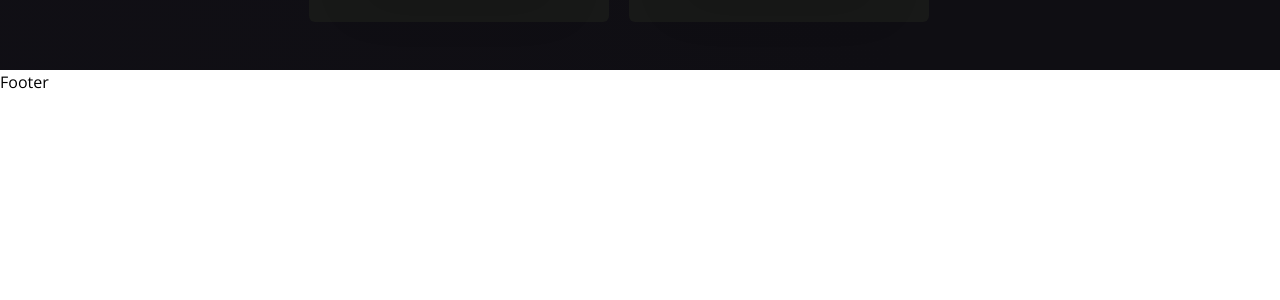
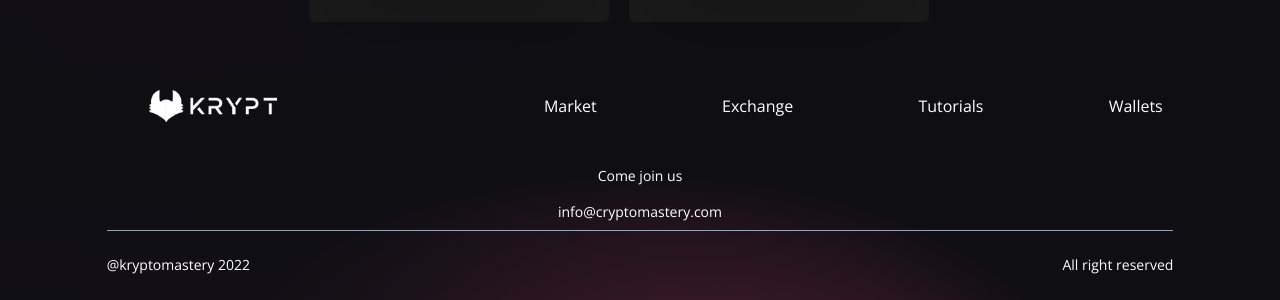
Before and after one commit to Kontenty/krypto-metamask-app, a React (Vite) app in the folder client/: page / in a window 1280 px wide. Shown: the part 2432-2732 px from the top of the page. Before the commit the page ends 2526 px from the top, so only its background shows below. Built offline with nearby package versions, Linux system fonts and the light colour scheme.

Commit message:
add footer

```diff
--- a/client/src/components/Footer.jsx
+++ b/client/src/components/Footer.jsx
@@ -1,11 +1,31 @@
-import React from "react";
+import React from 'react';
+import logo from '../images/logo.png';
 
-const Footer = () => {
-  return (
-    <div>
-      <h1>Footer</h1>
+const Footer = () => (
+  <div className="flex gap-2 w-full md:justify-center justify-between items-center flex-col gradient-bg-footer py-5">
+    <div className="w-full flex flex-col md:flex-row justify-between items-center mb-5">
+      <div className="flex-centered flex-[0.5]">
+        <img src={logo} alt="logo" className="w-32" />
+      </div>
+      <div className="flex flex-1 justify-evenly items-center flex-wrap sm:mt-0 mt-5 w-full text-white">
+        <p className="text-base text-center mx-2 cursor-pointer">Market</p>
+        <p className="text-base text-center mx-2 cursor-pointer">Exchange</p>
+        <p className="text-base text-center mx-2 cursor-pointer">Tutorials</p>
+        <p className="text-base text-center mx-2 cursor-pointer">Wallets</p>
+      </div>
     </div>
-  );
-};
+    <p className="text-white text-sm text-center mt-4 mb-2">Come join us</p>
+    <p className="text-white text-sm text-center">info@cryptomastery.com</p>
+    <div className="h-line" />
+    <div className="sm:w-10/12 w-full flex justify-between items-centermt-3">
+      <p className="text-white text-sm text-center mt-4 mb-2">
+        @kryptomastery 2022
+      </p>
+      <p className="text-white text-sm text-center mt-4 mb-2">
+        All right reserved
+      </p>
+    </div>
+  </div>
+);
 
 export default Footer;
--- a/client/src/index.css
+++ b/client/src/index.css
@@ -19,6 +19,10 @@ body {
 
 .flex-centered {
   @apply flex justify-center items-center;
+}
+
+.h-line {
+  @apply w-10/12 mx-auto h-[0.25px] bg-gray-400;
 }
 
 .gradient-bg-welcome {
```
